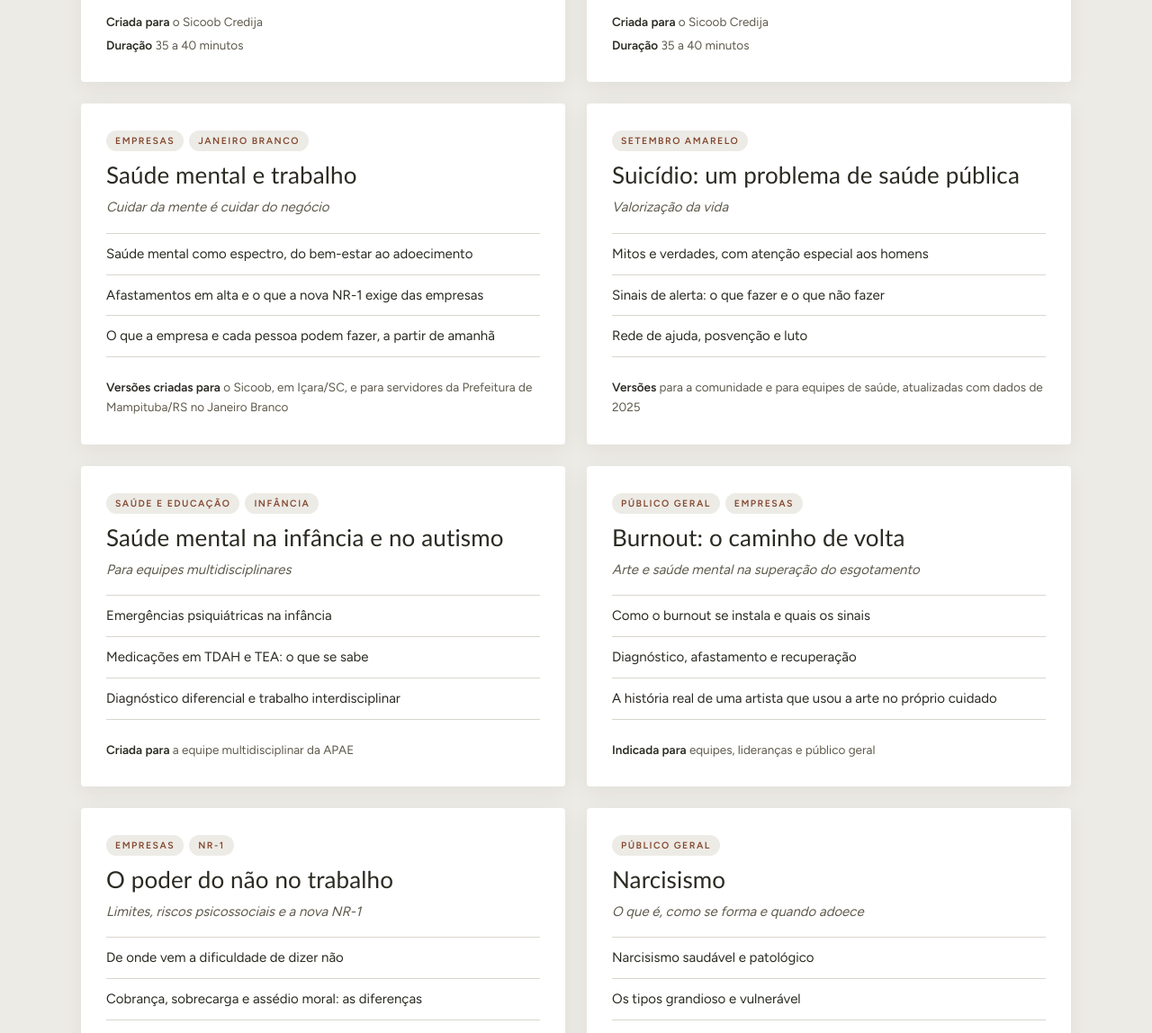
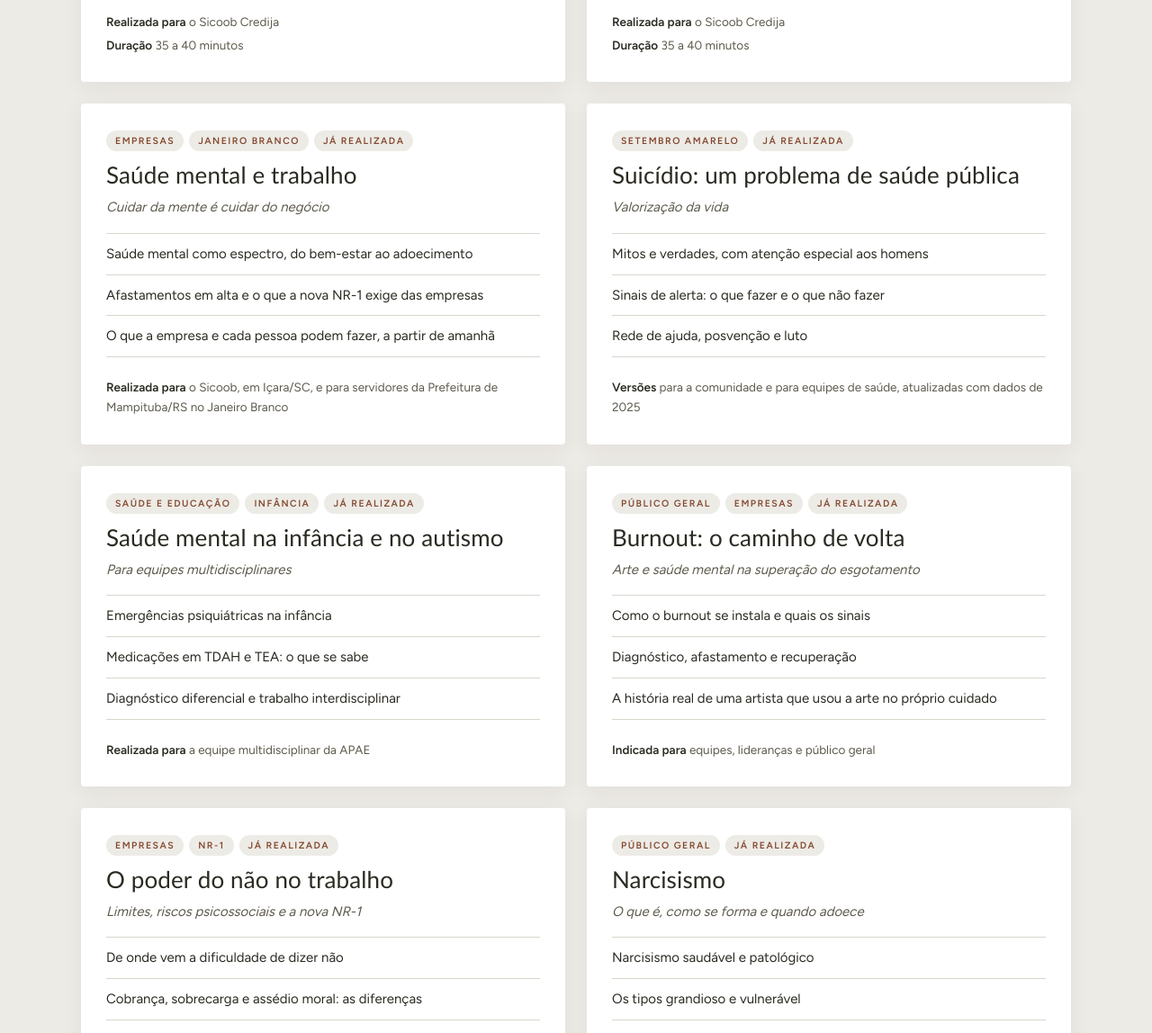
Before and after one commit to drluisfelipejardimpsiquiatra/regua-sintomas, a plain HTML site: page consultorio/palestras.html in a window 1280 px wide. Shown: the part 3006-4154 px from the top of the page at 90% size. Drawn offline with Linux system fonts and the light colour scheme.

Commit message:
Portfólio: todas as palestras marcadas como já realizadas
Co-Authored-By: Claude Opus 5.5 <noreply@anthropic.com>
Claude-Session: https://claude.ai/code/session_014NtyXW1hHdmaRBgwJLBAoE

```diff
--- a/consultorio/palestras.html
+++ b/consultorio/palestras.html
@@ -223,8 +223,8 @@ footer b{color:var(--on-dark);font-weight:600}
   <div class="in">
     <div class="centro">
       <p class="rot">Portfólio</p>
-      <h2 class="titulo" id="pTit">Palestras já realizadas e temas disponíveis</h2>
-      <p class="lede">Todos os temas podem ser combinados ou adaptados ao seu evento.</p>
+      <h2 class="titulo" id="pTit">Palestras já realizadas</h2>
+      <p class="lede">Todas podem ser adaptadas ao seu público ou combinadas em um novo tema.</p>
     </div>
     <div class="port">
       <article class="pal destaque">
@@ -250,7 +250,7 @@ footer b{color:var(--on-dark);font-weight:600}
         <div class="meta"><span><b>Realizada com</b> o Sicoob Credija e em Jacinto Machado/SC</span><span><b>Duração</b> cerca de 40 minutos, mais perguntas</span></div>
       </article>
       <article class="pal">
-        <div class="tags"><span>Saúde da mulher</span></div>
+        <div class="tags"><span>Saúde da mulher</span><span>Já realizada</span></div>
         <h3>Nem frescura, nem só hormônio</h3>
         <p class="sub">Saúde mental da mulher</p>
         <ul>
@@ -261,7 +261,7 @@ footer b{color:var(--on-dark);font-weight:600}
         <div class="meta"><span><b>Duração</b> cerca de 45 minutos</span><span><b>Indicada para</b> Outubro Rosa, Dia da Mulher, equipes e comunidades</span><span><b>Versão aprofundada</b> climatério e menopausa: sintomas psíquicos, triagem e manejo</span></div>
       </article>
       <article class="pal">
-        <div class="tags"><span>Cooperativas</span><span>Setembro Amarelo</span></div>
+        <div class="tags"><span>Cooperativas</span><span>Setembro Amarelo</span><span>Já realizada</span></div>
         <h3>Saúde mental no agro</h3>
         <p class="sub">Para cooperativas, cooperados e lideranças</p>
         <ul>
@@ -272,7 +272,7 @@ footer b{color:var(--on-dark);font-weight:600}
         <div class="meta"><span><b>Formato</b> assembleias, encontros de produtores e Setembro Amarelo</span><span><b>Presencial ou on-line</b></span></div>
       </article>
       <article class="pal">
-        <div class="tags"><span>Público geral</span></div>
+        <div class="tags"><span>Público geral</span><span>Já realizada</span></div>
         <h3>A mente faz sentido</h3>
         <p class="sub">Por que sentimos o que sentimos</p>
         <ul>
@@ -280,10 +280,10 @@ footer b{color:var(--on-dark);font-weight:600}
           <li>Não controlamos a emoção, mas controlamos as condições</li>
           <li>Sono, movimento, conexão e propósito</li>
         </ul>
-        <div class="meta"><span><b>Criada para</b> o Sicoob Credija</span><span><b>Duração</b> 35 a 40 minutos</span></div>
+        <div class="meta"><span><b>Realizada para</b> o Sicoob Credija</span><span><b>Duração</b> 35 a 40 minutos</span></div>
       </article>
       <article class="pal">
-        <div class="tags"><span>Público geral</span></div>
+        <div class="tags"><span>Público geral</span><span>Já realizada</span></div>
         <h3>O que a gente faz para não sentir</h3>
         <p class="sub">Evitação, alívio rápido e coragem</p>
         <ul>
@@ -291,10 +291,10 @@ footer b{color:var(--on-dark);font-weight:600}
           <li>O preço de fugir do que se sente</li>
           <li>Coragem como treino, passo a passo</li>
         </ul>
-        <div class="meta"><span><b>Criada para</b> o Sicoob Credija</span><span><b>Duração</b> 35 a 40 minutos</span></div>
+        <div class="meta"><span><b>Realizada para</b> o Sicoob Credija</span><span><b>Duração</b> 35 a 40 minutos</span></div>
       </article>
       <article class="pal">
-        <div class="tags"><span>Empresas</span><span>Janeiro Branco</span></div>
+        <div class="tags"><span>Empresas</span><span>Janeiro Branco</span><span>Já realizada</span></div>
         <h3>Saúde mental e trabalho</h3>
         <p class="sub">Cuidar da mente é cuidar do negócio</p>
         <ul>
@@ -302,10 +302,10 @@ footer b{color:var(--on-dark);font-weight:600}
           <li>Afastamentos em alta e o que a nova NR-1 exige das empresas</li>
           <li>O que a empresa e cada pessoa podem fazer, a partir de amanhã</li>
         </ul>
-        <div class="meta"><span><b>Versões criadas para</b> o Sicoob, em Içara/SC, e para servidores da Prefeitura de Mampituba/RS no Janeiro Branco</span></div>
+        <div class="meta"><span><b>Realizada para</b> o Sicoob, em Içara/SC, e para servidores da Prefeitura de Mampituba/RS no Janeiro Branco</span></div>
       </article>
       <article class="pal">
-        <div class="tags"><span>Setembro Amarelo</span></div>
+        <div class="tags"><span>Setembro Amarelo</span><span>Já realizada</span></div>
         <h3>Suicídio: um problema de saúde pública</h3>
         <p class="sub">Valorização da vida</p>
         <ul>
@@ -316,7 +316,7 @@ footer b{color:var(--on-dark);font-weight:600}
         <div class="meta"><span><b>Versões</b> para a comunidade e para equipes de saúde, atualizadas com dados de 2025</span></div>
       </article>
       <article class="pal">
-        <div class="tags"><span>Saúde e educação</span><span>Infância</span></div>
+        <div class="tags"><span>Saúde e educação</span><span>Infância</span><span>Já realizada</span></div>
         <h3>Saúde mental na infância e no autismo</h3>
         <p class="sub">Para equipes multidisciplinares</p>
         <ul>
@@ -324,10 +324,10 @@ footer b{color:var(--on-dark);font-weight:600}
           <li>Medicações em TDAH e TEA: o que se sabe</li>
           <li>Diagnóstico diferencial e trabalho interdisciplinar</li>
         </ul>
-        <div class="meta"><span><b>Criada para</b> a equipe multidisciplinar da APAE</span></div>
+        <div class="meta"><span><b>Realizada para</b> a equipe multidisciplinar da APAE</span></div>
       </article>
       <article class="pal">
-        <div class="tags"><span>Público geral</span><span>Empresas</span></div>
+        <div class="tags"><span>Público geral</span><span>Empresas</span><span>Já realizada</span></div>
         <h3>Burnout: o caminho de volta</h3>
         <p class="sub">Arte e saúde mental na superação do esgotamento</p>
         <ul>
@@ -338,7 +338,7 @@ footer b{color:var(--on-dark);font-weight:600}
         <div class="meta"><span><b>Indicada para</b> equipes, lideranças e público geral</span></div>
       </article>
       <article class="pal">
-        <div class="tags"><span>Empresas</span><span>NR-1</span></div>
+        <div class="tags"><span>Empresas</span><span>NR-1</span><span>Já realizada</span></div>
         <h3>O poder do não no trabalho</h3>
         <p class="sub">Limites, riscos psicossociais e a nova NR-1</p>
         <ul>
@@ -349,7 +349,7 @@ footer b{color:var(--on-dark);font-weight:600}
         <div class="meta"><span><b>Indicada para</b> SIPAT, lideranças e equipes</span></div>
       </article>
       <article class="pal">
-        <div class="tags"><span>Público geral</span></div>
+        <div class="tags"><span>Público geral</span><span>Já realizada</span></div>
         <h3>Narcisismo</h3>
         <p class="sub">O que é, como se forma e quando adoece</p>
         <ul>
```
